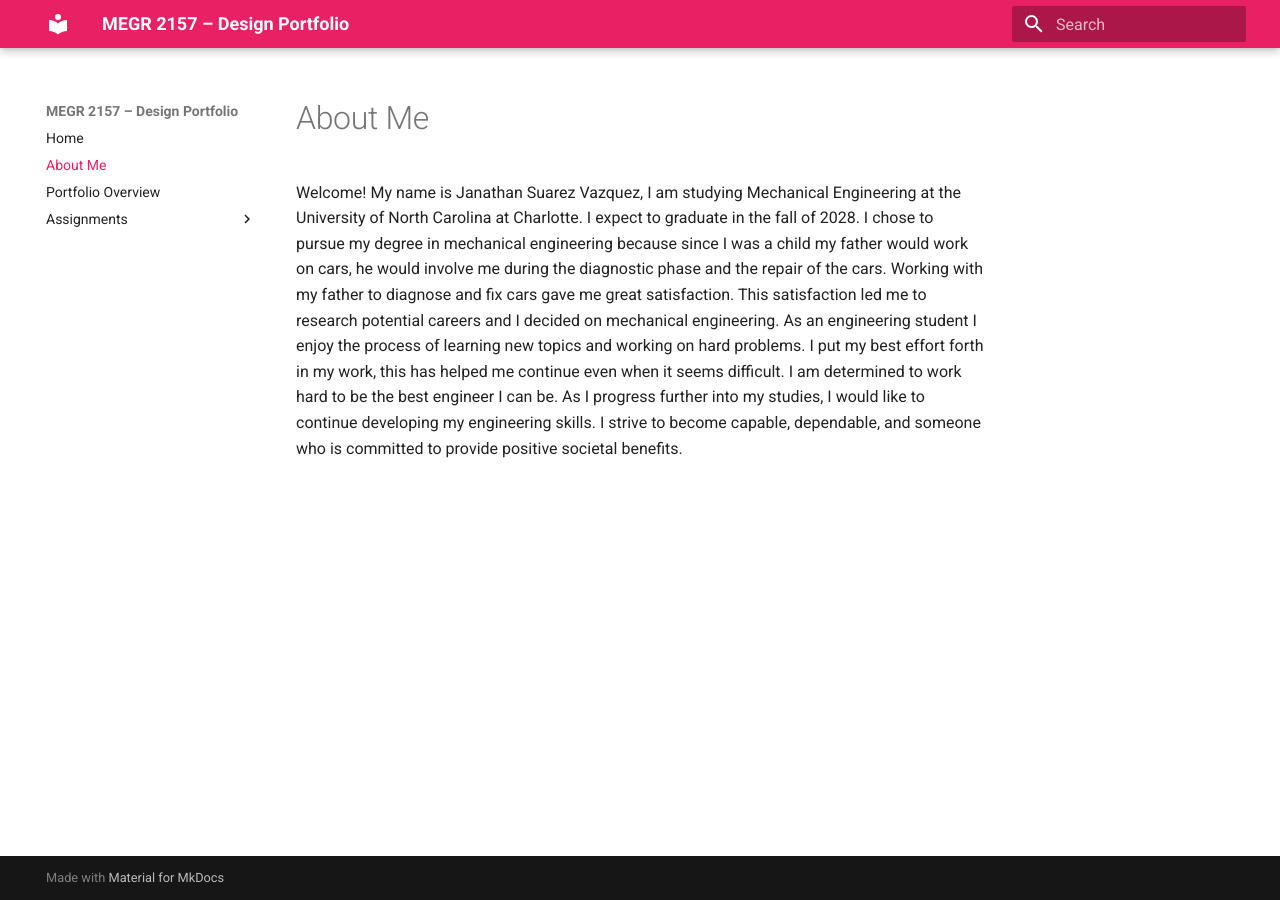
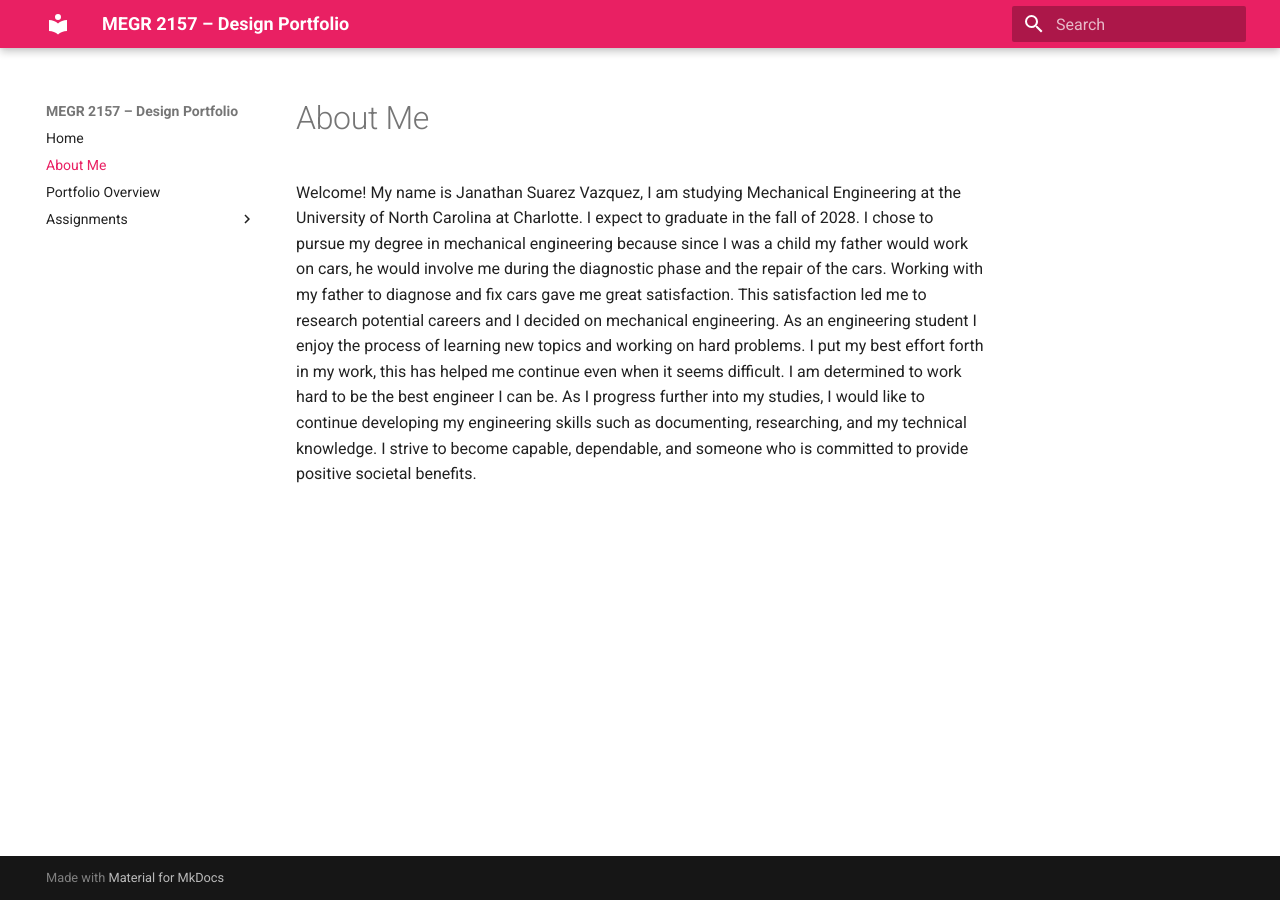
Before and after one commit to JonathanSuarezVazquez/Jonathans-megr2157-portfolio, an MkDocs documentation site: the page built from docs/aboutme/index.md, in a window 1280 px wide. Built offline with MkDocs 1.6.1 and Material for MkDocs 9.7.7, drawn with Linux system fonts in a browser that asks for light colours.

Commit message:
Enhance 'About Me' section with additional skills
Expanded on engineering skills to include documentation, research, and technical knowledge.

```diff
--- a/docs/aboutme/index.md
+++ b/docs/aboutme/index.md
@@ -1,3 +1,3 @@
 #About Me
 
-Welcome! My name is Janathan Suarez Vazquez, I am studying Mechanical Engineering at the University of North Carolina at Charlotte. I expect to graduate in the fall of 2028. I chose to pursue my degree in mechanical engineering because since I was a child my father would work on cars, he would involve me during the diagnostic phase and the repair of the cars. Working with my father to diagnose and fix cars gave me great satisfaction. This satisfaction led me to research potential careers and I decided on mechanical engineering. As an engineering student I enjoy the process of learning new topics and working on hard problems. I put my best effort forth in my work, this has helped me continue even when it seems difficult. I am determined to work hard to be the best engineer I can be. As I progress further into my studies, I would like to continue developing my engineering skills. I strive to become capable, dependable, and someone who is committed to provide positive societal benefits.
+Welcome! My name is Janathan Suarez Vazquez, I am studying Mechanical Engineering at the University of North Carolina at Charlotte. I expect to graduate in the fall of 2028. I chose to pursue my degree in mechanical engineering because since I was a child my father would work on cars, he would involve me during the diagnostic phase and the repair of the cars. Working with my father to diagnose and fix cars gave me great satisfaction. This satisfaction led me to research potential careers and I decided on mechanical engineering. As an engineering student I enjoy the process of learning new topics and working on hard problems. I put my best effort forth in my work, this has helped me continue even when it seems difficult. I am determined to work hard to be the best engineer I can be. As I progress further into my studies, I would like to continue developing my engineering skills such as documenting, researching, and my technical knowledge. I strive to become capable, dependable, and someone who is committed to provide positive societal benefits.
```
